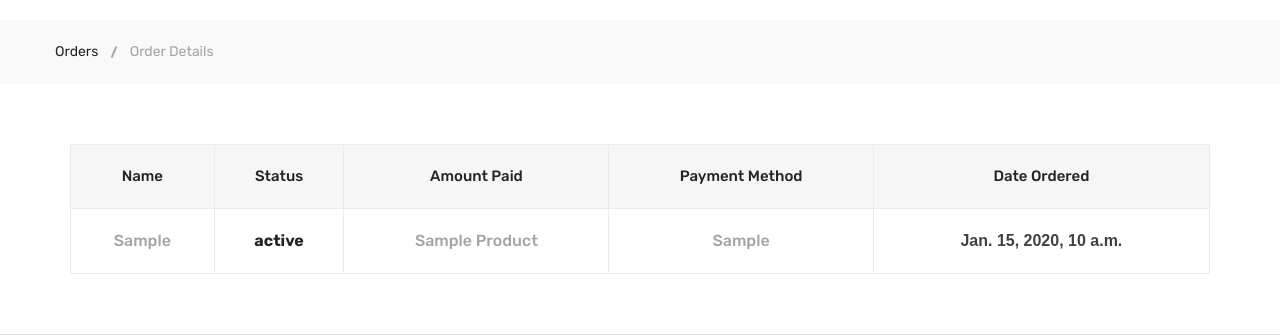
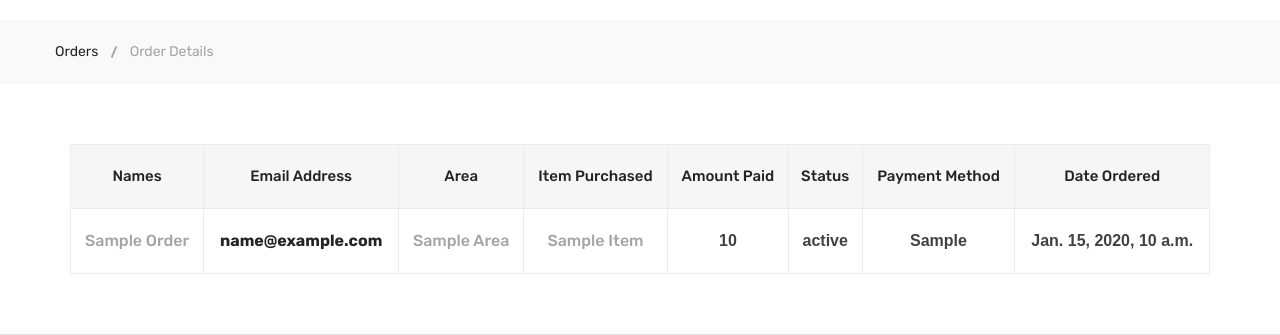
Before and after one commit to moseswambui/glatex-CRM, a Django app: template templates/customer_orders.html in a window 1280 px wide. Shown: the part 204-539 px from the top of the page. Run offline with Django 3.2, Linux system fonts and the light colour scheme; the template is opened without the code that fills it: most values are stand-ins (such as "Sample title", 1, 10 or a date in 2020); grey boxes marked "Sample" are stand-in pictures; some libraries are stand-ins or nearby versions.

```diff
--- a/customerportal/models.py
+++ b/customerportal/models.py
@@ -47,7 +47,7 @@ class Product(models.Model):
     product_name = models.CharField(max_length=50, blank=True)
     product_type = models.ForeignKey(ProductType, on_delete=models.CASCADE,blank=True,null=True)
     slug = models.SlugField(max_length=50,unique=True)
-    description = models.TextField(max_length=255,blank=True)
+    description = models.TextField(max_length=455,blank=True)
     price = models.IntegerField()
     tag = models.ForeignKey(ProductTag, on_delete=models.CASCADE,blank=True, null=True)
     image = models.ImageField(upload_to ='customerportal/uploaded/products')
@@ -180,3 +180,6 @@ class Payment(models.Model):
     payment_method = models.CharField(max_length=30 , null=True,blank=True)
     status = models.CharField(max_length=80,blank=True, null=True)
     created_at =models.DateTimeField(auto_now_add=True)
+    email_address = models.EmailField(blank=True, null=True)
+    area = models.CharField(max_length=80,blank=True, null=True)
+    item = models.CharField(max_length=200,blank=True, null=True)
--- a/templates/customer_orders.html
+++ b/templates/customer_orders.html
@@ -29,9 +29,13 @@
                                 <table class="table">
                                     <thead>
                                         <tr>
-                                            <th class="li-product-remove">Name</th>
+                                            <th class="li-product-remove">Names</th>
+                                            <th class="li-product-remove">Email Address</th>
+                                            <th class="li-product-remove">Area</th>
+                                            <th class="li-product-remove">Item Purchased</th>
+                                            <th class="li-product-remove">Amount Paid</th>
+
                                             <th class="li-product-thumbnail">status</th>
-                                            <th class="cart-product-name">Amount Paid</th>
                                             <th class="li-product-price">Payment Method</th>
                                             <th class="li-product-quantity">Date Ordered</th>
 
@@ -44,19 +48,32 @@
                                         <tr>
 
                                             <td class="li-product-name"><a
-                                                    href="">{{order.}}</a>
+                                                    href="">{{order.name}}</a>
                                             </td>
                                             <td class="li-product-price"><span
-                                                    class="amount">{{order.status}}</span></td>
+                                                    class="amount">{{order.email_address}}</span>
+                                            </td>
 
-                                                    <td class="li-product-name"><a
-                                                        href="{{cart_item.product.get_url}}">{{cart_item.product.product_name}}</a>
-                                                </td>
-                                                <td class="li-product-name"><a
-                                                    href="{{cart_item.product.get_url}}">{{order.payment_method}}</a>
+                                            <td class="li-product-name"><a
+                                                        href="{{cart_item.product.get_url}}">{{order.area}}</a>
+                                            </td>
+                                            <td class="li-product-name"><a
+                                                    href="{{cart_item.product.get_url}}">{{order.item}}</a>
                                             </td>
                                             <td class="product-subtotal"><span
-                                                    class="amount">{{order.created_at}}</span></td>
+                                                    class="amount">{{order.amount_paid}}</span>
+                                            </td>
+                                            <td class="product-subtotal"><span
+                                                class="amount">{{order.status}}</span>
+                                            </td>
+                                            <td class="product-subtotal"><span
+                                                class="amount">{{order.payment_method}}</span>
+                                            </td>
+                                            <td class="product-subtotal"><span
+                                            class="amount">{{order.created_at}}</span>
+                                            </td>
+
+
                                         </tr>
                                      {%endfor%}
                                     </tbody>
--- a/templates/customer_shop.html
+++ b/templates/customer_shop.html
@@ -145,7 +145,7 @@
                                             <div class="shop-add-action mb-xs-30">
                                                 <ul class="add-actions-link">
                                                     <li class="add-cart"><a href="#">Add to cart</a></li>
-                                                    <li class="wishlist"><a href="wishlist.html"><i
+                                                    <li class="wishlist"><a href=""><i
                                                                 class="fa fa-heart-o"></i>Add to wishlist</a></li>
                                                     <li><a class="quick-view" data-toggle="modal"
                                                             data-target="#exampleModalCenter" href="#"><i
--- a/templates/customer_single-product.html
+++ b/templates/customer_single-product.html
@@ -125,7 +125,7 @@
 
                                                 {% if in_cart%}
                                                 <a href="" class="btn btn-success" type="submit">Added to cart <i class="fa fa-check"></i> </a>
-                                                <a href="{% url 'cart'}" class="btn btn-outline-primary" type="submit">View cart <i class="fa fa-eye"></i> </a>
+                                                <a href="{% url 'cart'%}" class="btn btn-outline-primary" type="submit">View cart <i class="fa fa-eye"></i> </a>
                                                 {%else%}
                                                 <button  class="add-to-cart btn-success" type="submit">Add to cart</button>
                                                 {%endif%}
```
Also changed, not shown: customerportal/views.py (+11 -2 lines), templates/customer_cart.html (+10 -1 lines), customerportal/migrations/0019_auto_20220107_0004.py (added), customerportal/migrations/0020_alter_payment_item.py (added), customerportal/migrations/0021_alter_product_description.py (added).
